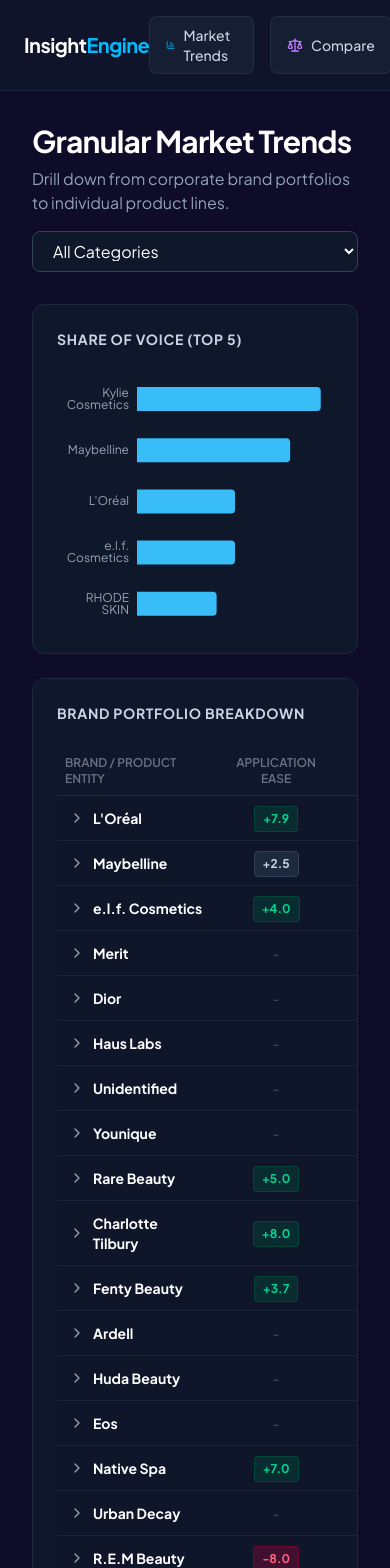
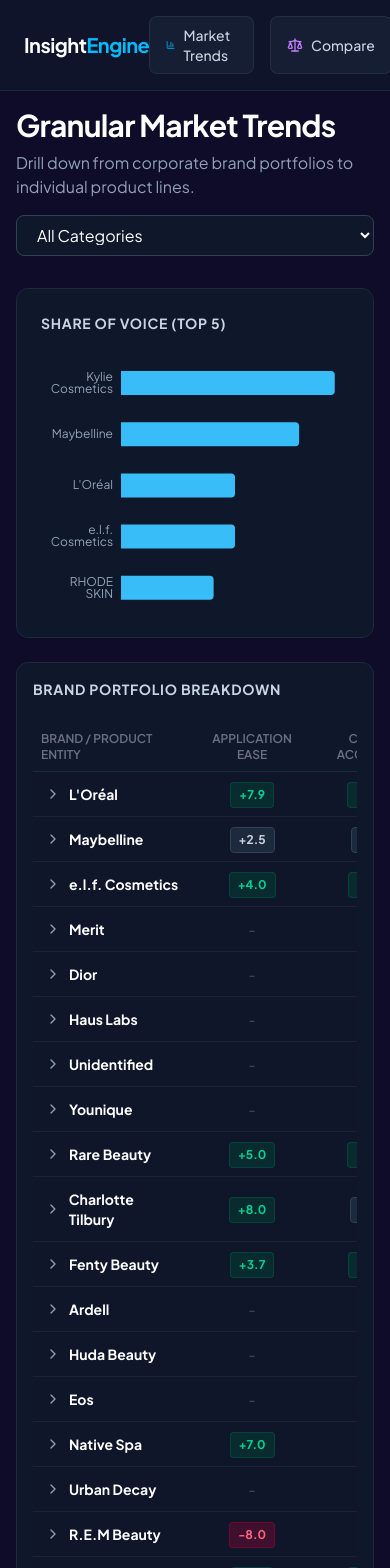
Before and after one commit to svantulder/BID, a Next.js app: page /trends in a window 390 px wide. Shown: the top 1568 px of the page. Built offline with nearby package versions, Linux system fonts and the light colour scheme.

Commit message:
Update page.tsx

```diff
--- a/app/trends/page.tsx
+++ b/app/trends/page.tsx
@@ -39,6 +39,14 @@
   return brand;
 };
 
+// NEW: Force consistent casing and spelling for products
+const normalizeProduct = (product: string): string => {
+  if (!product) return 'Unknown Product';
+  let cleaned = product.toLowerCase().replace(/\b\w/g, s => s.toUpperCase());
+  cleaned = cleaned.replace(/Colour/g, 'Color');
+  return cleaned.trim();
+};
+
 function TrendsDashboardContent() {
   const searchParams = useSearchParams();
   const urlBrand = searchParams.get('brand');
@@ -50,7 +58,11 @@
   const [expandedBrands, setExpandedBrands] = useState<Record<string, boolean>>(initialExpanded);
 
   const normalizedData = useMemo(() => {
-    return rawData.map(item => ({ ...item, brand_name: normalizeBrand(item.brand_name) }));
+    return rawData.map(item => ({
+      ...item,
+      brand_name: normalizeBrand(item.brand_name),
+      product_name: normalizeProduct(item.product_name)
+    }));
   }, [rawData]);
 
   const toggleBrand = (brand: string) => {
@@ -116,14 +128,14 @@
   };
 
   return (
-    <main className="p-8 max-w-7xl mx-auto space-y-8 w-full">
+    <main className="p-4 md:p-8 max-w-7xl mx-auto space-y-8 w-full">
       <header className="flex flex-col sm:flex-row sm:justify-between sm:items-end gap-4">
         <div>
           <h1 className="text-3xl font-bold tracking-tight text-white mb-2">Granular Market Trends</h1>
           <p className="text-slate-400">Drill down from corporate brand portfolios to individual product lines.</p>
         </div>
         <select
-          className="bg-slate-900 border border-slate-700 text-white rounded-lg px-4 py-2 focus:outline-none focus:border-sky-500"
+          className="w-full sm:w-auto bg-slate-900 border border-slate-700 text-white rounded-lg px-4 py-2 focus:outline-none focus:border-sky-500"
           value={selectedCategory}
           onChange={(e) => setSelectedCategory(e.target.value)}
         >
@@ -148,8 +160,11 @@
           </div>
         </div>
 
-        <div className="bg-slate-900 border border-slate-800 p-6 rounded-xl xl:col-span-2 overflow-x-auto">
+        <div className="bg-slate-900 border border-slate-800 p-4 md:p-6 rounded-xl xl:col-span-2">
           <h3 className="text-sm font-bold text-slate-300 mb-6 uppercase tracking-wider">Brand Portfolio Breakdown</h3>
+
+          {/* MOBILE FIX: Allow horizontal scrolling for the table */}
+          <div className="w-full overflow-x-auto pb-4 custom-scrollbar">
             <table className="w-full text-left border-collapse min-w-[700px]">
               <thead>
                 <tr className="border-b border-slate-800">
@@ -173,7 +188,9 @@
                         </td>
                         {renderCells(dataNode.totalStats)}
                       </tr>
-                    {isExpanded && Object.entries(dataNode.products).map(([prodName, prodScores]) => (
+                      {isExpanded && Object.entries(dataNode.products)
+                        .sort(([a], [b]) => a.localeCompare(b))
+                        .map(([prodName, prodScores]) => (
                         <tr key={prodName} className="border-b border-slate-800/30 bg-slate-950/40 hover:bg-slate-950/80 transition-colors">
                           <td className="p-3 pl-10 text-xs font-medium text-slate-400 italic">
                             ↳ {prodName}
@@ -188,6 +205,7 @@
             </table>
           </div>
         </div>
+      </div>
     </main>
   );
 }
```
Lines whose indentation alone changed are shown as unchanged.
